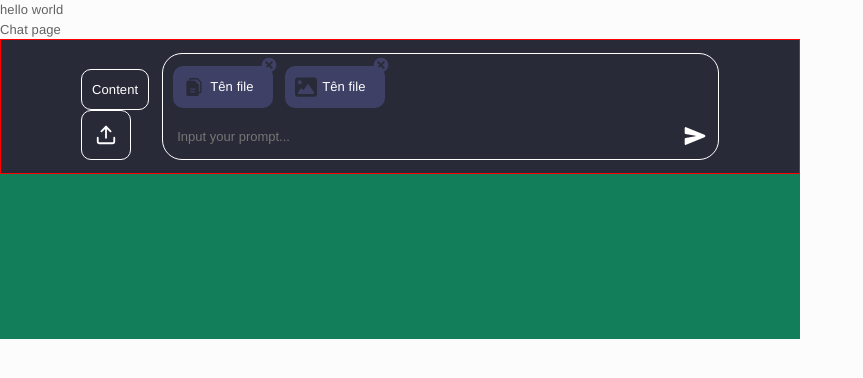
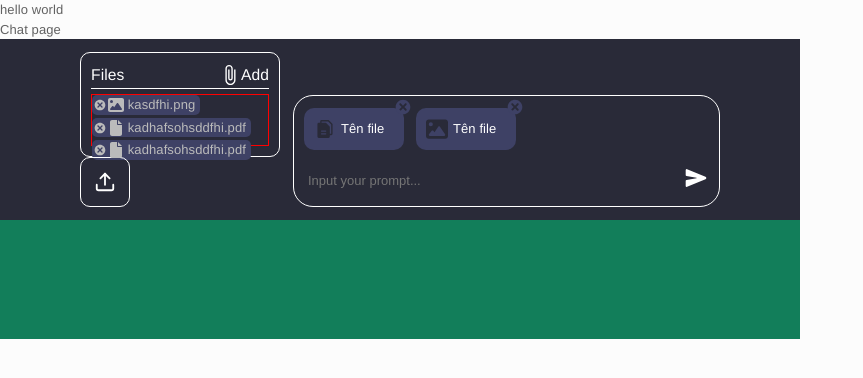
Before and after one commit to Kuroidaka/studyIO, a React (Vite) app: page /chat in a window 1280 px wide. Shown: the top 378 px of the page, without its empty margins (0-863 px from the left). Built offline with nearby package versions, Linux system fonts and the light colour scheme.

Commit message:
Add content box

```diff
--- a/src/layout/component/Icons/index.jsx
+++ b/src/layout/component/Icons/index.jsx
@@ -25,13 +25,24 @@ const Delete = () => {
 const AttachFile = () => {
     return <MdAttachFile size={22} />;
 };
-
+const Delete2 = () => {
+    return <TiDelete size={16} />;
+};
+const Image2 = () => {
+    return <FaImage size={16} />;
+};
+const File2_2 = () => {
+    return <FaFile size={16} />;
+};
 export {
     Upload,
     Send,
     File1,
     File2,
+    File2_2,
     Image,
+    Image2,
     Delete,
+    Delete2,
     AttachFile,
 };
--- a/src/page/chat/input/index.jsx
+++ b/src/page/chat/input/index.jsx
@@ -1,13 +1,33 @@
 import React from "react";
 import {
-    Upload, Send, File1, File2, Image, Delete, AttachFile
+    Upload, Send, File1, File2_2, Image, Image2, Delete, Delete2, AttachFile
 } from "../../../layout/component/Icons/index";
 const InputBox = () => {
     return (
         <div class='Input'>
             <div class='File_uploaded'>
                 <div class='Content'>
-                    <p>Content</p>
+                    <div class='Content_head'>
+                        <div class='p1'>Files</div>
+                        <div class='add_button'>
+                            <AttachFile />Add
+                        </div>
+                    </div>
+                    <hr />
+                    <div class='file_uploaded_area'>
+                        <div class='file_uploaded_container'>
+                            <span class='delete_button'> <Delete2 /></span> <Image2 />&nbsp;
+                            <p class="file_name">kasdfhi.png</p>
+                        </div>
+                        <div class='file_uploaded_container'>
+                            <span class='delete_button'> <Delete2 /></span> <File2_2 />&nbsp;
+                            <p class="file_name">kadhafsohsddfhi.pdf</p>
+                        </div>
+                        <div class='file_uploaded_container'>
+                            <span class='delete_button'> <Delete2 /></span> <File2_2 />&nbsp;
+                            <p class="file_name">kadhafsohsddfhi.pdf</p>
+                        </div>
+                    </div>
 
                 </div>
                 <div id="Icon_Upload">
@@ -38,7 +58,7 @@ const InputBox = () => {
                 </div>
                 <div class='Input_area'>
                     <input type="text" placeholder="Input your prompt..." />
-                    <Send />
+                    <span id='send_button'><Send /></span>
                 </div>
             </div>
         </div>
--- a/src/scss/_index.scss
+++ b/src/scss/_index.scss
@@ -5,16 +5,73 @@
     // justify-content: space-around;
     background-color: #292A38;
     color: white;
-    border: 1px solid red;
+    // border: 1px solid red;
 
     .File_uploaded {
+        // border: 1px solid red;
+
         .Content {
             // height: fit-content;
             align-items: button;
+            width: 200px;
             border: 1px solid white;
             border-radius: 10px;
             padding: 10px;
             margin-right: 1em;
+
+            .Content_head {
+                display: flex;
+                justify-content: space-between;
+                padding-bottom: 2px;
+
+                .p1 {
+                    // border: 1px solid red;
+                    display: flex;
+                    justify-content: center;
+                    align-items: center;
+                    font-size: larger;
+                }
+
+                .add_button {
+                    // border: 1px solid red;
+                    display: flex;
+                    justify-content: center;
+                    align-items: center;
+                    font-size: larger;
+                    cursor: pointer;
+                }
+            }
+
+            hr {
+                border: none;
+                height: 1px;
+                background-color: white;
+            }
+
+            .file_uploaded_area {
+                border: 1px solid red;
+                margin-top: 5px;
+                height: 52px;
+
+                // scroll-behavior: auto;
+                .file_uploaded_container {
+                    // border: 1px solid red;
+                    border-radius: 5px;
+                    background-color: #3E4165;
+                    display: flex;
+                    justify-content: center;
+                    align-items: center;
+                    padding-right: 5px;
+
+                    width: fit-content;
+                    color: #BBBBBB;
+                    margin-bottom: 3px;
+                    .delete_button{
+                        display: flex;
+                        cursor: pointer;
+                    }
+                }
+            }
         }
 
         #Icon_Upload {
@@ -27,6 +84,7 @@
             border-radius: 10px;
             padding: 10px;
             margin-right: 1em;
+            cursor: pointer;
         }
 
     }
@@ -44,9 +102,9 @@
 
             .file_container {
                 position: relative;
-                width: 20%;
+                width: 110px;
                 // border: 1px solid red;
-                margin-right: 5px;
+                margin-right: 2px;
                 display: flex;
                 align-items: center;
                 border-radius: 5px;
@@ -104,6 +162,10 @@
                 outline: none;
                 border: none;
             }
+
+            #send_button {
+                cursor: pointer;
+            }
         }
     }
 
```
